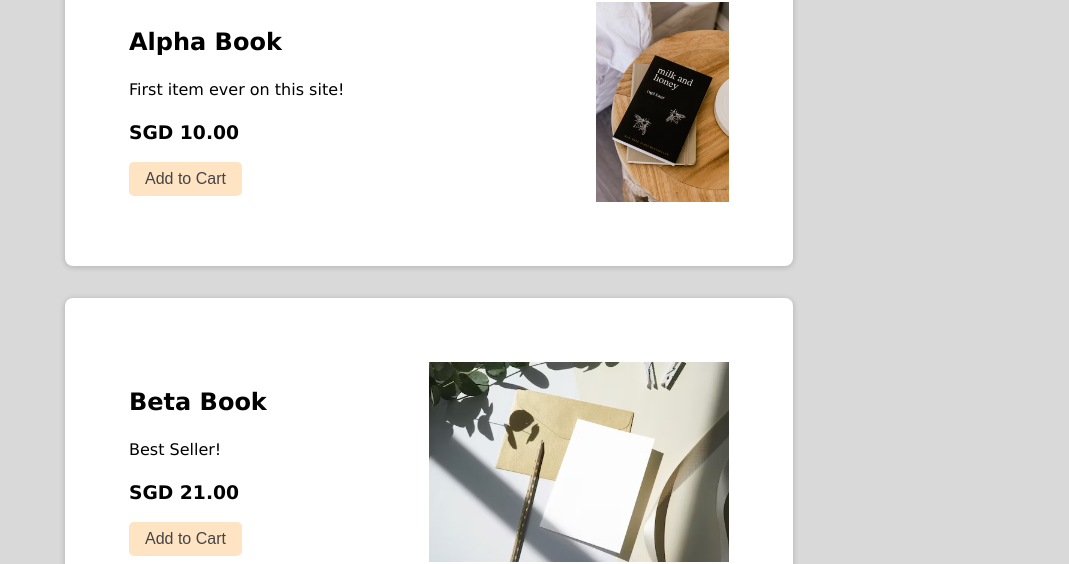
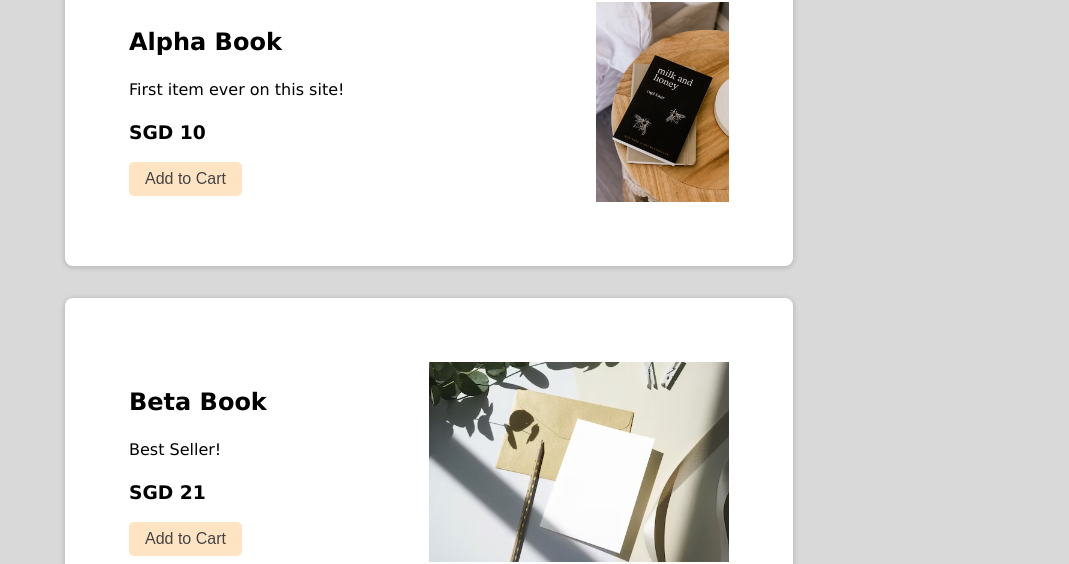
Before and after one commit to ngyida/MyShop, a React (Create React App) app in the folder client/: page /home in a window 1280 px wide. Shown: the part 211-775 px from the top of the page, without its empty margins (211-1280 px from the left). Built offline with nearby package versions, Linux system fonts and the light colour scheme.

Commit message:
integrate cart into checkout page

```diff
--- a/client/src/App.js
+++ b/client/src/App.js
@@ -8,11 +8,19 @@ import Login from "./pages/login";
 import Cart from "./pages/cart";
 
 function App() {
-  const [cart, setCart] = useState([])
+  const [cart, setCart] = useState({
+    items: [],
+    totalPrice: 0,
+    currency: "SGD"
+  })
   const [userEmail, setUserEmail] = useState(null)
 
-  const addToCart = (product) => {
-    setCart(prevList => [...prevList, product]);
+  const addToCart = (item) => {
+    setCart(prevCart => ({
+      ...prevCart,
+      items: [...prevCart.items, item],
+      totalPrice: prevCart.totalPrice + item.price,
+    }));
   }
 
   const setUserEmailWrapper = (email) => {
--- a/client/src/data/products.js
+++ b/client/src/data/products.js
@@ -4,7 +4,7 @@ export const products = [
         name: "Alpha Book",
         desc: "First item ever on this site!",
         currency: "SGD",
-        price: "10.00",
+        price: 10.00,
         img: "./book1.avif",
     },
     {
@@ -12,7 +12,7 @@ export const products = [
         name: "Beta Book",
         desc: "Best Seller!",
         currency: "SGD",
-        price: "21.00",
+        price: 21.00,
         img: "./book2.avif",
     },
 ]
--- a/client/src/pages/cart.js
+++ b/client/src/pages/cart.js
@@ -6,7 +6,7 @@ const Cart = ({ cart }) => {
   const navigate = useNavigate()
 
   const checkout = () => {
-    alert('Checkout successful');
+    navigate('/checkout')
   };
 
   const back = () => {
@@ -17,7 +17,7 @@ const Cart = ({ cart }) => {
     <div>
       <h1>Cart</h1>
       <ul>
-        {cart.map((product) => (
+        {cart.items.map((product) => (
           <li key={product.id}>
             {product.name} - ${product.price}
           </li>
--- a/client/src/pages/checkout.js
+++ b/client/src/pages/checkout.js
@@ -3,7 +3,7 @@ import { loadStripe } from '@stripe/stripe-js';
 import { Elements } from '@stripe/react-stripe-js';
 import CheckoutForm from '../components/checkoutForm'
 
-const Checkout = ({ product, }) => {
+const Checkout = ({ cart }) => {
     const [clientSecret, setClientSecret] = useState(null)
     const [stripePromise, setStripPromise] = useState(null)
 
@@ -14,7 +14,7 @@ const Checkout = ({ product, }) => {
               {
                 method: "POST",
                 headers: { "Content-Type": "application/json", },
-                body: JSON.stringify({currency: product.currency, amount: parseInt(product.price*100), options: null})
+                body: JSON.stringify({currency: cart.currency, amount: cart.totalPrice*100, options: null})
               })
               .then((r) => r.json()))
               .client_secret
@@ -27,16 +27,16 @@ const Checkout = ({ product, }) => {
             setStripPromise(stripePromise)
         }
 
-        if (product != null) {
+        if (cart.items.length != 0) {
             getClientSecret()
             getStripe()
         }
-    }, [product])
+    }, [cart])
 
     return (
         clientSecret == null || stripePromise == null ? "Loading checkout page..." :
         <Elements stripe={stripePromise} options={{ clientSecret: clientSecret }}>
-            <CheckoutForm product={product} />
+            <CheckoutForm/>
         </Elements>
     )
 }
```
